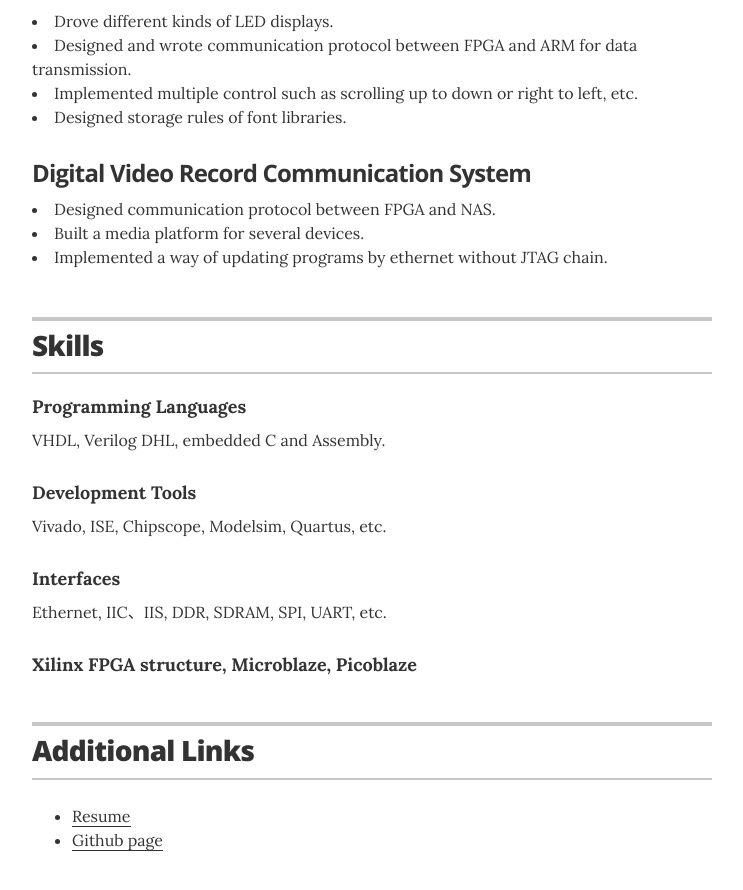
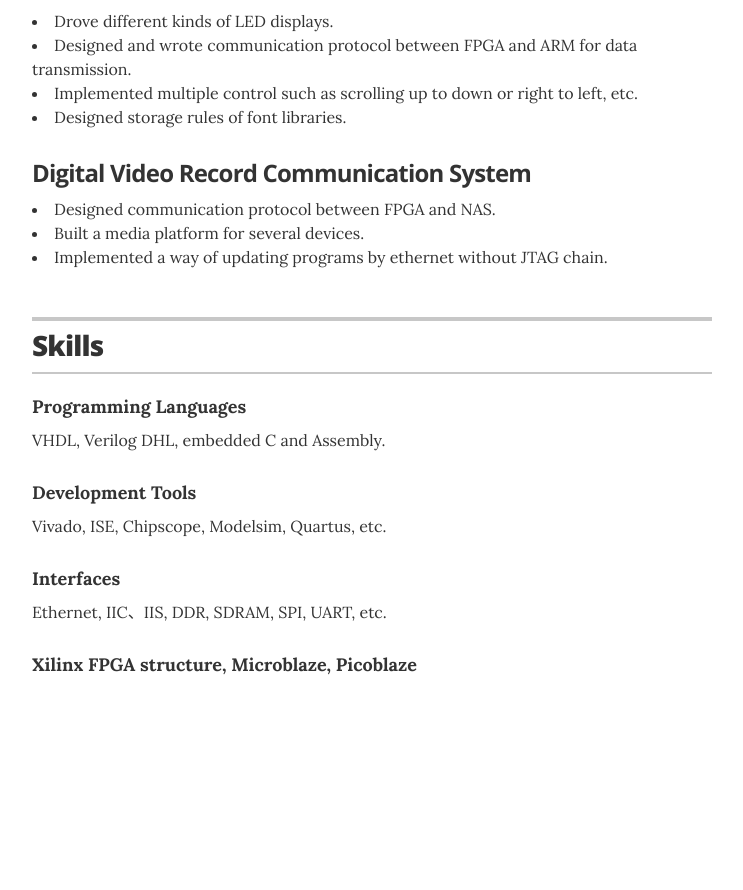
Before and after one commit to miaomiaogao/resume, a Jekyll site: the page built from index.html, in a window 1280 px wide and 900 px high, scrolled down 2337 px. Shown: the top 890 px of the window, without its empty margins (268-1011 px from the left). Built offline with Jekyll 4.4.1, drawn with Linux system fonts in a browser that asks for light colours; after the commit the page ends 3059 px from its top, so only the background shows below that; some of the changed lines change nothing that is shown.

Commit message:
delete links

```diff
--- a/_config.yml
+++ b/_config.yml
@@ -28,7 +28,7 @@ resume_section_education:       true
 resume_section_projects:        true
 resume_section_skills:          true
 resume_section_recognition:     false
-resume_section_links:           true
+resume_section_links:           false
 resume_section_associations:    false
 
 # Resume social links
```
